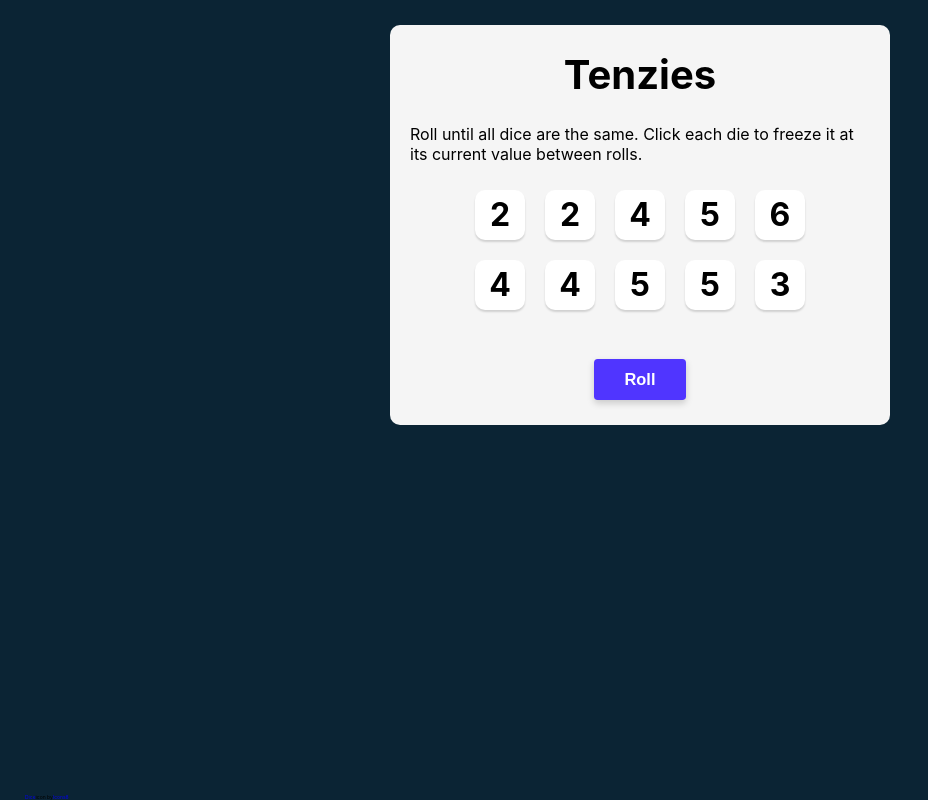
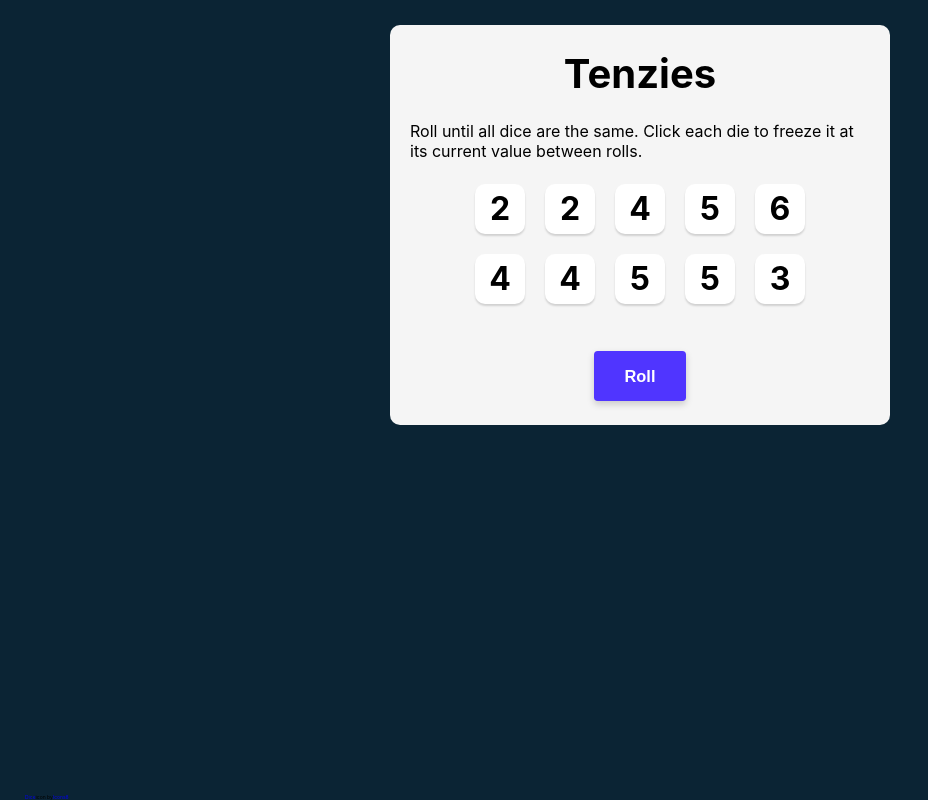
Before and after one commit to Aatish-Dhami/tenzies, a React (Create React App) app: page / in a window 1280 px wide. Shown: the whole page, without its empty margins (0-928 px from the left). Built offline with nearby package versions, Linux system fonts and the light colour scheme.

Commit message:
Completed Project

```diff
--- a/src/App.css
+++ b/src/App.css
@@ -56,7 +56,7 @@ body {
 
 .roll-dice {
   width: 92.16px;
-  height: 40.84px;
+  height: 50.84px;
   border: none;
   background: #5035FF;
   box-shadow: 0px 3.2px 7.68px rgba(0, 0, 0, 0.18);
--- a/src/App.js
+++ b/src/App.js
@@ -11,14 +11,12 @@ export default function App() {
   const btnText = tenzies ? "New Game" : "Roll"
 
   React.useEffect(() => {
-    console.log("Dice State Changed")
     for(let i = 1; i < 10; i++) {
       if(!dice[i].isHeld || !dice[i-1].isHeld || dice[i].value !== dice[i-1].value) {
         return;
       }
     }
     setTenzies(true)
-    console.log("You Won")
   }, [dice])
 
   function newGame() {
```
